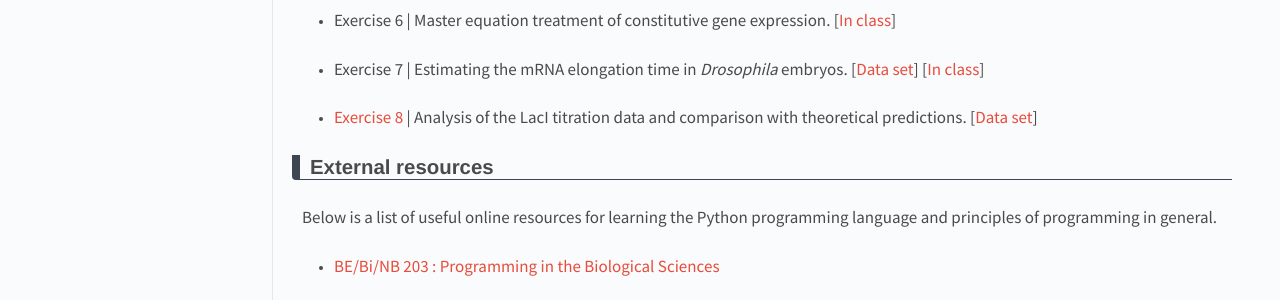
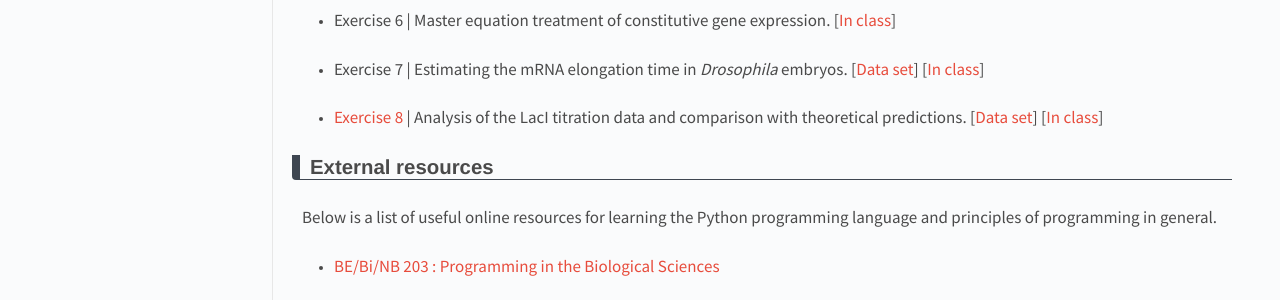
Before and after one commit to RPGroup-PBoC/be262, a Jekyll site: the page built from _posts/2017-01-25-code.md, in a window 1280 px wide. Shown: the part 1435-1735 px from the top of the page. Built offline with Jekyll 4.4.1, drawn with Linux system fonts in a browser that asks for light colours.

Commit message:
In-class notes added

```diff
--- a/_posts/2017-01-25-code.md
+++ b/_posts/2017-01-25-code.md
@@ -50,7 +50,7 @@
 
 * Exercise 7 \| Estimating the mRNA elongation time in *Drosophila* embryos. \[[Data set](http://rpdata.caltech.edu/courses/course_data/ms2_elongation.zip)\] \[[In class]({{site.baseurl}}/code/fly_elongation_rate_in_class.html)\]
 
-* [Exercise 8]({{site.baseurl}}/code/laci_titration.html) \| Analysis of the LacI titration data and comparison with theoretical predictions. \[[Data set](http://rpdata.caltech.edu/courses/course_data/lacI_titration.zip)\]
+* [Exercise 8]({{site.baseurl}}/code/laci_titration.html) \| Analysis of the LacI titration data and comparison with theoretical predictions. \[[Data set](http://rpdata.caltech.edu/courses/course_data/lacI_titration.zip)\] \[[In class]({{site.baseurl}}/code/laci_titration_in_class.html)\]
 
 
 ## External resources
```
